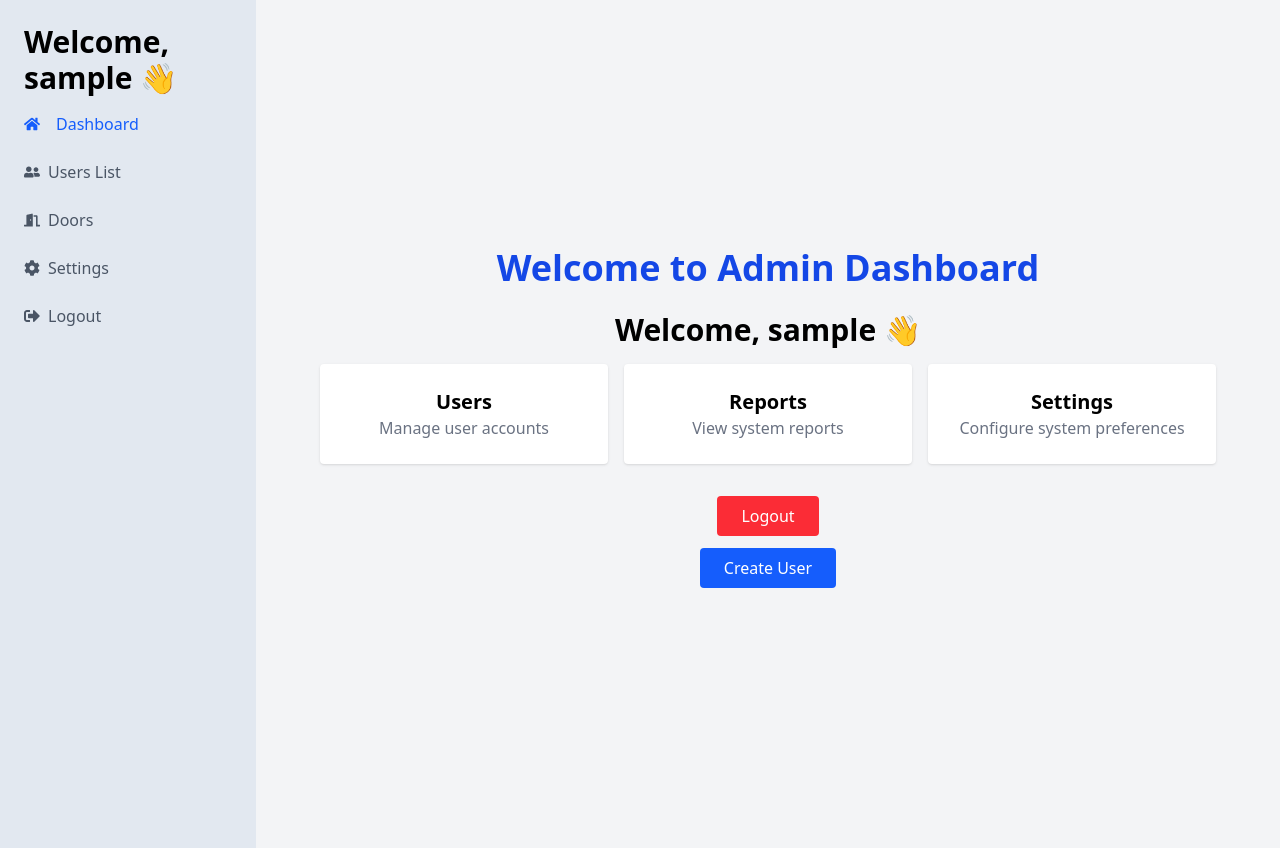
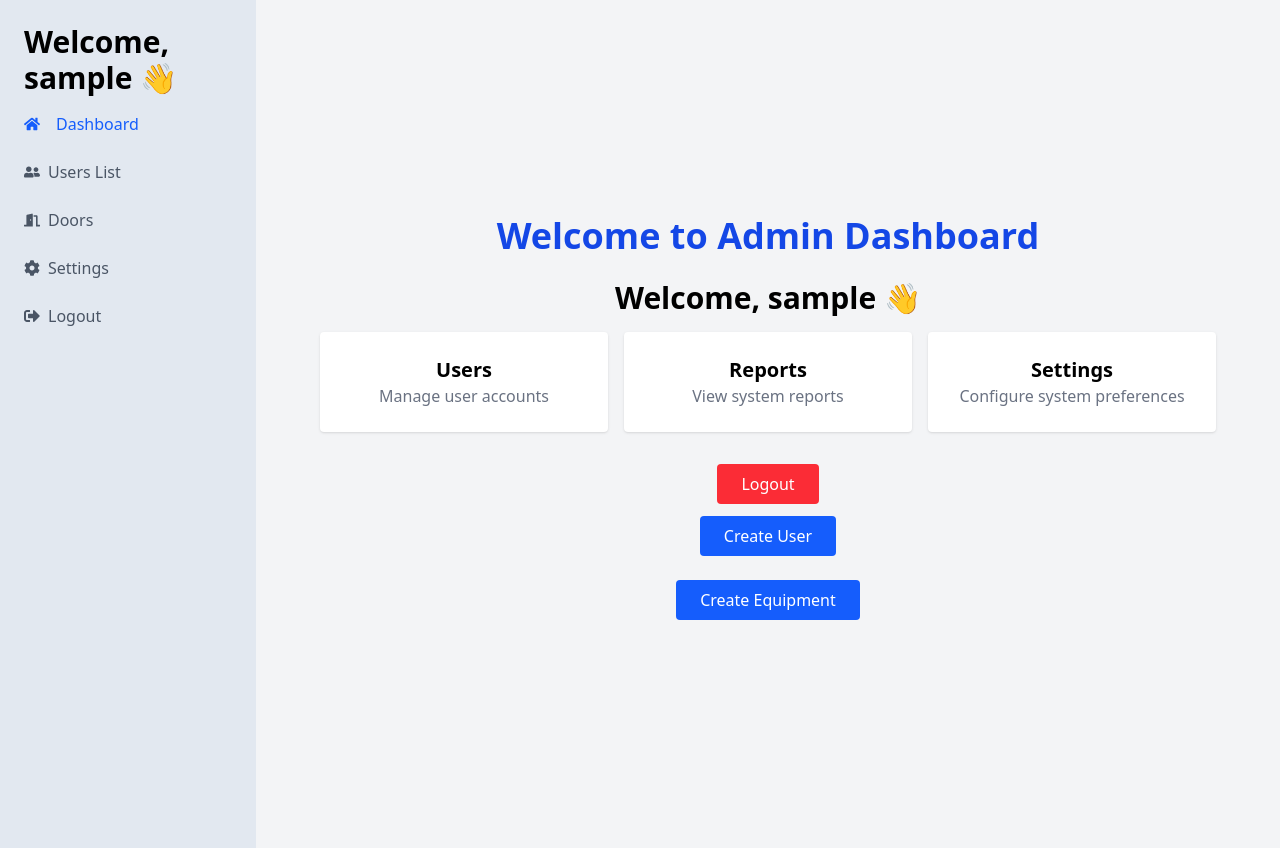
Before and after one commit to Wild-Waves-Kumana/Wild-Waves-Internal, a React (Vite) app in the folder frontend/: page /admindashboard in a window 1280 px wide. Built offline with nearby package versions, Linux system fonts and the light colour scheme; sample sign-in values are in the browser's storage.

Commit message:
Added button for equipment creation page

```diff
--- a/frontend/src/pages/AdminDashboard.jsx
+++ b/frontend/src/pages/AdminDashboard.jsx
@@ -17,6 +17,10 @@ const AdminDashboard = () => {
 
    const usercreation= () => {
     navigate('/usercreation'); // Navigate to user creation page
+  };
+
+  const equipmentcreation = () => {
+    navigate('/equipment-create'); // Navigate to equipment creation page
   };
 
   return (
@@ -51,6 +55,12 @@ const AdminDashboard = () => {
         Create User
       </button>
 
+      <button
+        onClick={equipmentcreation}
+        className="px-6 py-2 my-3 bg-blue-600 text-white rounded hover:bg-blue-700">
+        Create Equipment
+      </button>
+
     </div>
   );
 };
```
